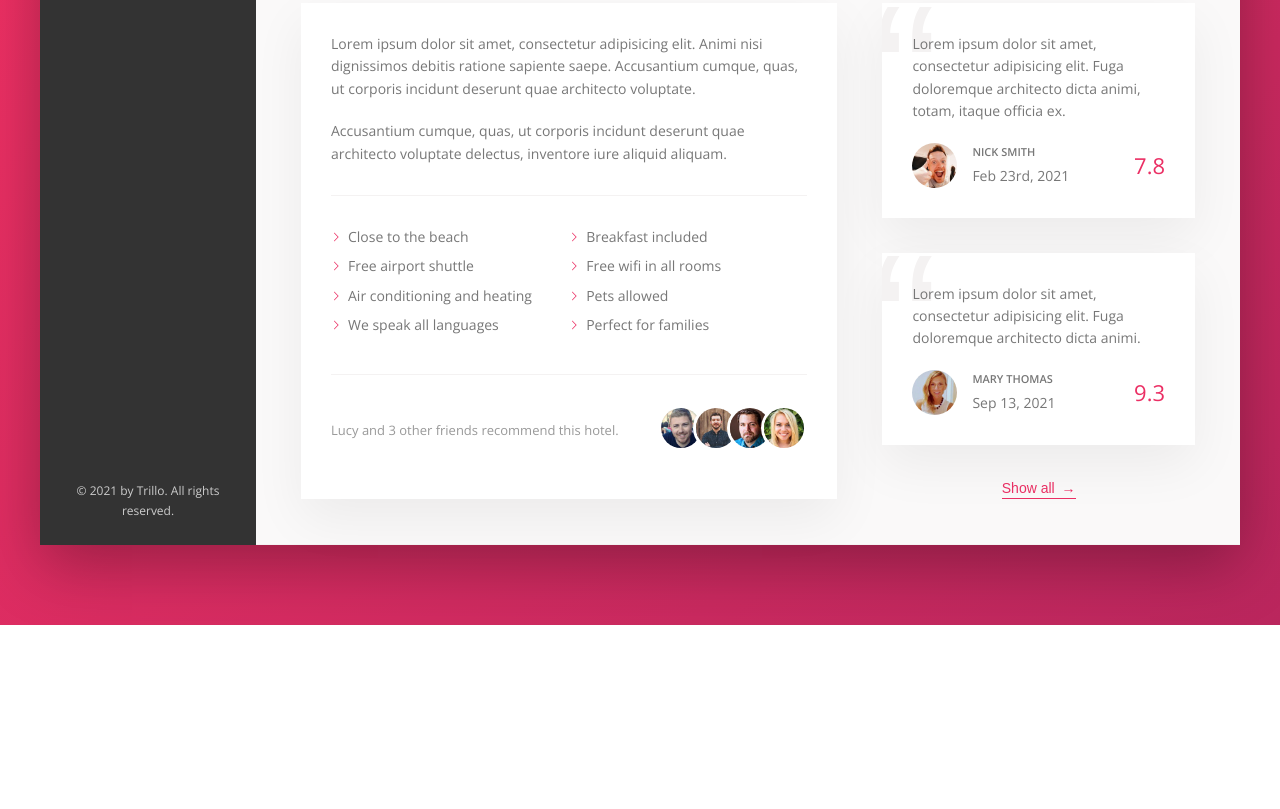
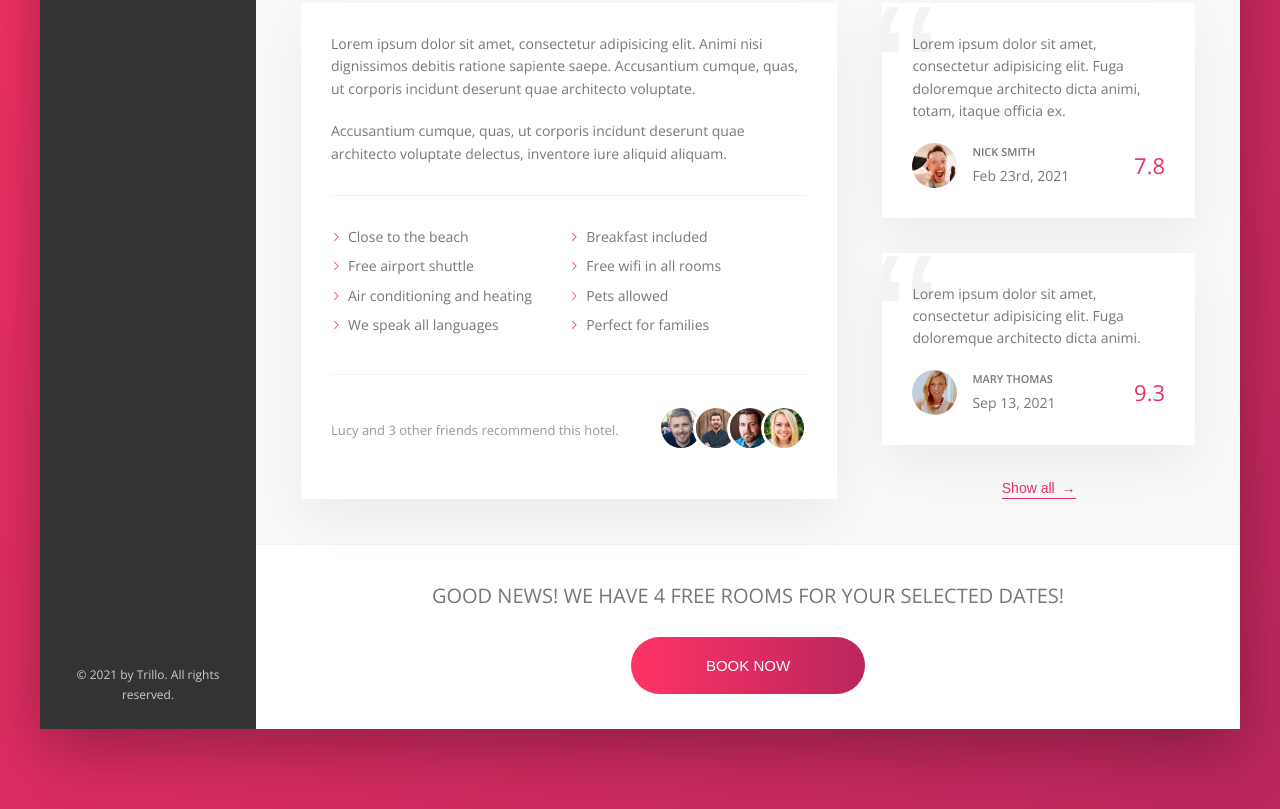
Before and after one commit to MnqobiSB/trillo-project-css-flexbox, a website: page index.html in a window 1280 px wide. Shown: the part 644-1453 px from the top of the page. Before the commit the page ends 1269 px from the top, so only its background shows below. Drawn offline with nearby package versions, Linux system fonts and the light colour scheme.

Commit message:
Building the CTA Section

```diff
--- a/index.html
+++ b/index.html
@@ -204,6 +204,15 @@
               </button>
             </div>
           </div>
+          <div class="cta">
+            <h2 class="cta__book-now">
+              Good news! We have 4 free rooms for your selected dates!
+            </h2>
+            <button class="btn">
+              <span class="btn__visible">Book now</span>
+              <span class="btn__invisible">Only 4 rooms left</span>
+            </button>
+          </div>
         </main>
       </div>
     </div>
--- a/sass/_components.scss
+++ b/sass/_components.scss
@@ -439,3 +439,76 @@
 		z-index: 1;
 	}
 }
+
+////////////////////////////////////////
+// CALL TO ACTION
+.cta {
+	padding: 3.5rem 0;
+	text-align: center;
+
+	&__book-now {
+		font-size: 2rem;
+		font-weight: 300;
+		text-transform: uppercase;
+		margin-bottom: 2.5rem;
+	}
+}
+
+////////////////////////////////////////
+// BTN
+.btn {
+	font-size: 1.5rem;
+	font-weight: 300;
+	text-transform: uppercase;
+	border-radius: 100px;
+	border: none;
+	background-image: linear-gradient(
+		to right,
+		var(--color-primary-light),
+		var(--color-primary-dark)
+	);
+	color: #fff;
+	position: relative;
+	overflow: hidden;
+	cursor: pointer;
+
+	& > * {
+		display: inline-block;
+		height: 100%;
+		width: 100%;
+		transition: all .2s;
+	}
+
+	&__visible {
+		padding: 2rem 7.5rem;
+	}
+
+	&__invisible {
+		display: inline-block;
+		position: absolute;
+		padding: 2rem 0;
+		left: 0;
+		top: -100%;
+	}
+
+	&:hover {
+		background-image: linear-gradient(
+			to left,
+			var(--color-primary-light),
+			var(--color-primary-dark)
+		);
+	}
+
+	&:hover &__visible {
+		transform: translateY(100%);
+	}
+
+	&:hover &__invisible {
+		top: 0;
+	}
+
+	&:focus {
+		outline: none;
+		animation: pulsate 1s infinite;
+	}
+}
```
Also changed, not shown: css/style.css.
